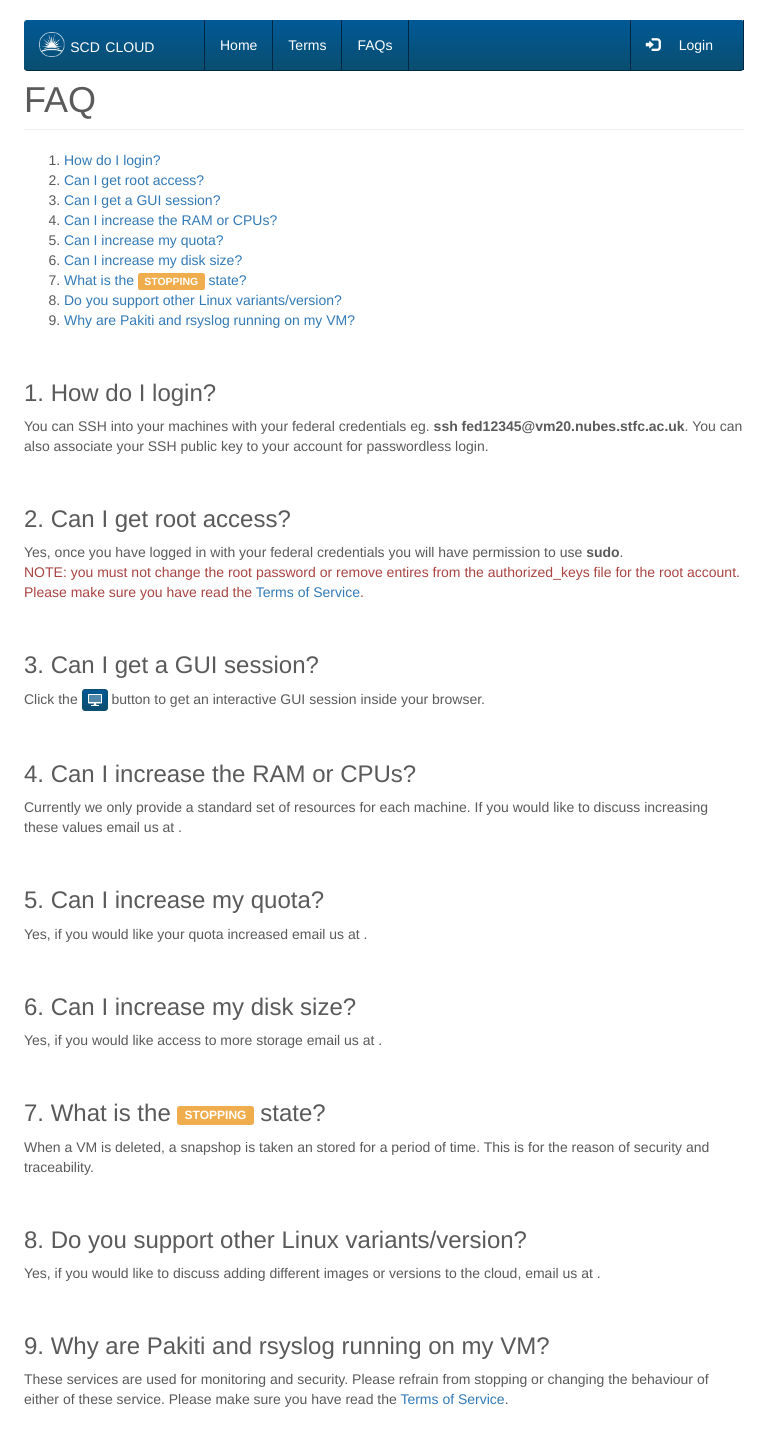
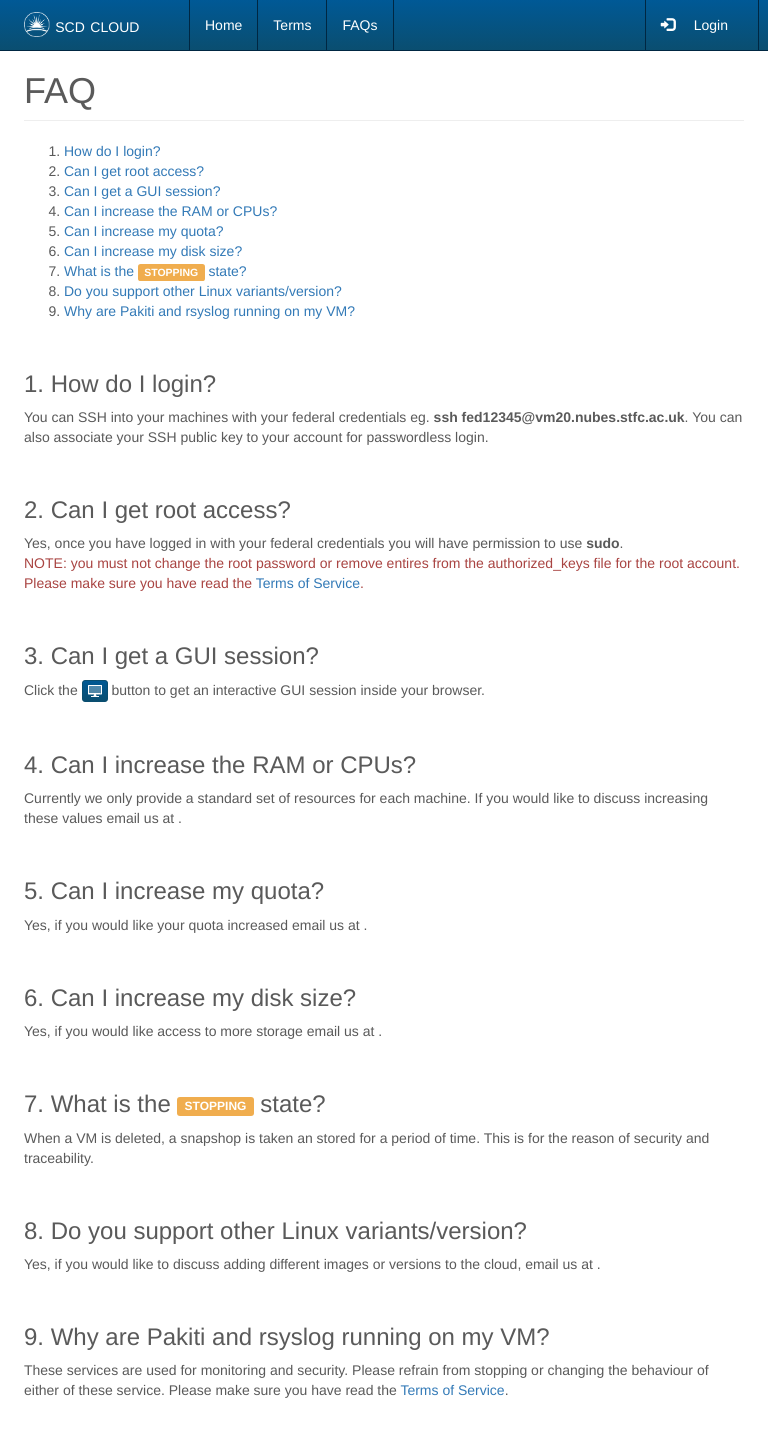
Before and after one commit to stfc/cloud, a Python web app: template views/home/faq.html in a window 768 px wide. After the commit the page ends 1398 px from the top, so only its background shows below. Run offline with Jinja, Linux system fonts and the light colour scheme; the template is opened without the code that fills it, so the values that code supplies are empty; some libraries are stand-ins or nearby versions.

Commit message:
Move navbar to top of window and make full width

```diff
--- a/assets/css/main.css
+++ b/assets/css/main.css
@@ -58,17 +58,6 @@ body {
   /* The navbar becomes detached from the top, so we round the corners */
   .navbar-wrapper .navbar {
     border-radius: 4px;
-  }
-
-  body {
-    padding-top: 100px;
-  }
-}
-
-
-@media (max-width: 768px) {
-  body {
-    padding-top: 80px;
   }
 }
 
--- a/views/layout.html
+++ b/views/layout.html
@@ -11,8 +11,6 @@
     {% block css %}{% endblock %}
 </head>
 <body>
-        <div class="navbar-wrapper">
-            <div class="container">
     <nav class="navbar navbar-inverse navbar-static-top navbar-custom" role="navigation">
         <div class="container">
             <div class="navbar-header">
@@ -56,8 +54,6 @@
             </div>
         </div>
     </nav>
-            </div>
-        </div>
 
     <div class="container">
         {% block content %}{% endblock %}
```
Lines whose indentation alone changed are shown as unchanged.
